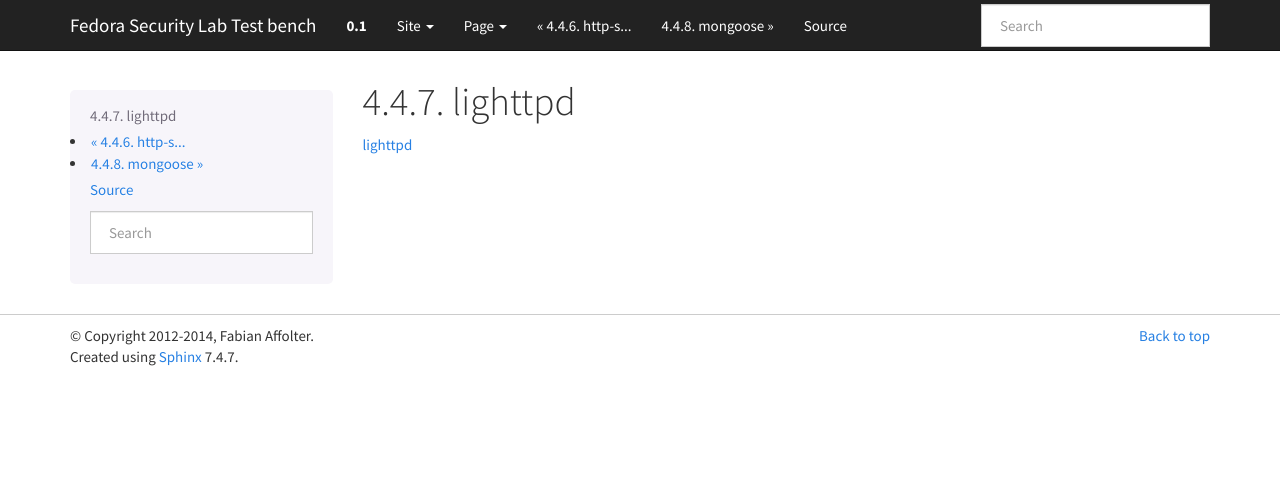
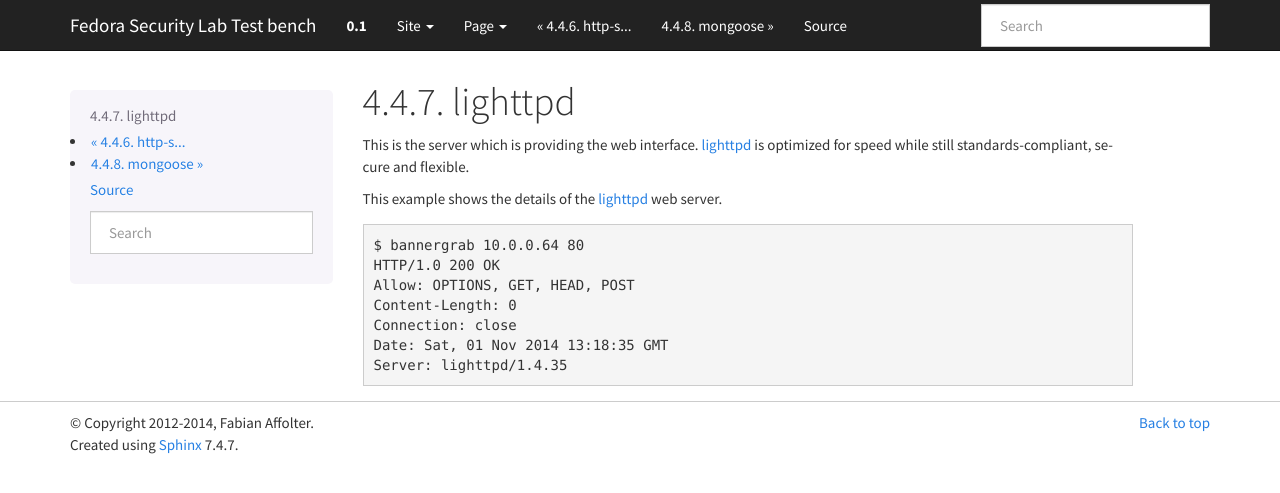
Before and after one commit to fabaff/fsl-test-bench, a Sphinx documentation site: the page built from docs/services/webserver/lighttpd.rst, in a window 1280 px wide. Shown: the top 493 px of the page. Built offline with Sphinx 7.4.7, drawn with Linux system fonts in a browser that asks for light colours; formulas are drawn with MathJax 3.

Commit message:
add add. detaisl

```diff
--- a/docs/services/webserver/lighttpd.rst
+++ b/docs/services/webserver/lighttpd.rst
@@ -1,12 +1,18 @@
-.. -*- mode: rst -*-
-
 .. _services-webserver-lighttpd:
 
 .. _lighttpd: http://www.lighttpd.net
 
 lighttpd
 ========
+This is the server which is providing the web interface. `lighttpd`_ is
+optimized for speed while still standards-compliant, secure and flexible.
 
+This example shows the details of the `lighttpd`_ web server. ::
 
-
-`lighttpd`_
+    $ bannergrab 10.0.0.64 80
+    HTTP/1.0 200 OK
+    Allow: OPTIONS, GET, HEAD, POST
+    Content-Length: 0
+    Connection: close
+    Date: Sat, 01 Nov 2014 13:18:35 GMT
+    Server: lighttpd/1.4.35
```
